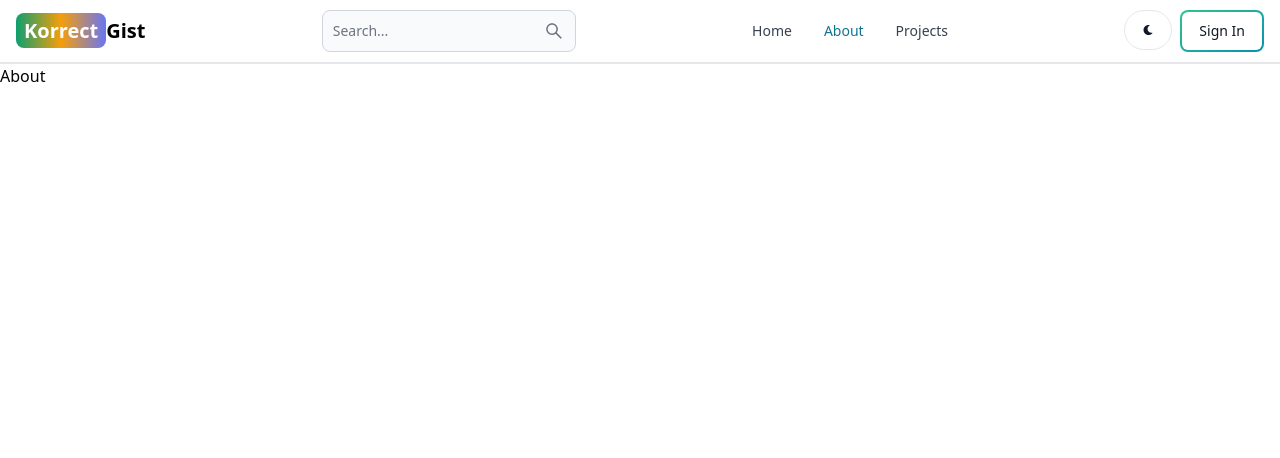
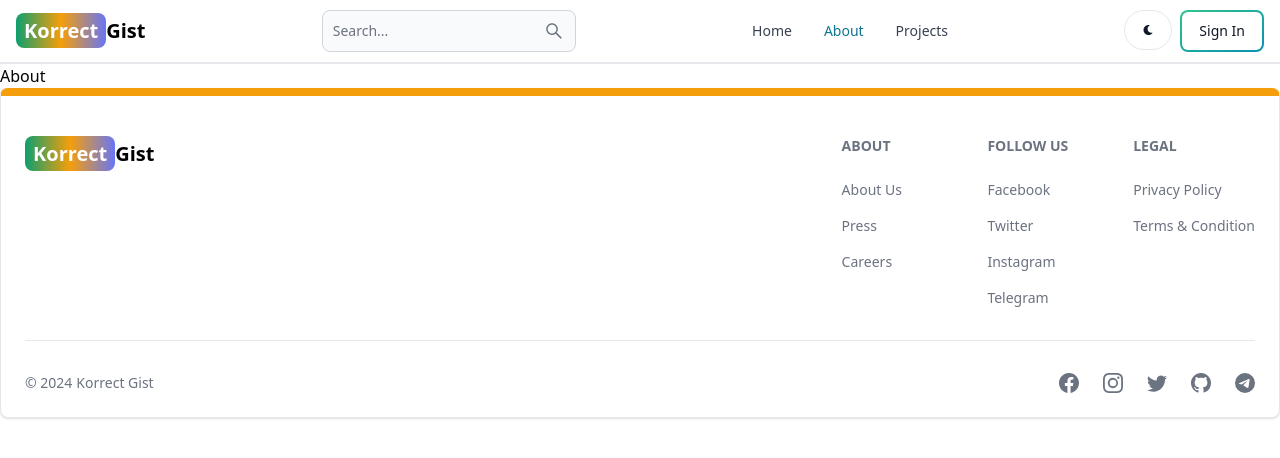
Before and after one commit to KayKay1992/KayGist-blog, a React (Vite) app in the folder client/: page /about in a window 1280 px wide. Shown: the top 458 px of the page. Built offline with nearby package versions, Linux system fonts and the light colour scheme.

Commit message:
Creating the footer components

```diff
--- a/client/src/App.jsx
+++ b/client/src/App.jsx
@@ -6,6 +6,7 @@
 import SignIn from "./Pages/Signin"
 import SignUp from "./Pages/SignUp"
 import Header from "./components/Header"
+import Footer from "./components/Footer"
 
 
 export default function App() {
@@ -22,6 +23,7 @@
 
       {/* <Route path="*" element={<NotFound />} /> */}
     </Routes>
+    <Footer/>
     </BrowserRouter>
   )
 }
--- /dev/null
+++ b/client/src/components/Footer.jsx
@@ -0,0 +1,58 @@
+import { Footer } from "flowbite-react"
+import { Link } from "react-router-dom"
+import {BsFacebook, BsInstagram, BsTwitter, BsGithub, BsTelegram} from "react-icons/bs"
+
+export default function FooterCom() {
+  return (
+    <Footer container className="border border-t-8 border-t-amber-500">
+        <div className="w-full max-w-7xl mx-auto">
+            <div className="grid w-full justify-between sm:flex md:grid-cols-1">
+                <div className="mt-5">
+                <Link to="/" className='self-center whitespace-nowrap text-lg sm:text-xl font-semibold dark:text-white'>
+                <span className='px-2 py-1 rounded-lg bg-gradient-to-r from-green-500 via-amber-500 to-indigo-500 text-white'>
+                 Korrect
+                 </span>Gist
+                 </Link>
+                </div>
+                <div className="grid grid-cols-2 gap-8 mt-4 sm:grid-cols-3 sm:gap-6">
+                    <div>
+                    <Footer.Title title="About"/>
+                    <Footer.LinkGroup col>
+                        <Footer.Link href="/about" target="_blank" rel="noopener noreferrer">About Us</Footer.Link>
+                        <Footer.Link href="#">Press</Footer.Link>
+                        <Footer.Link href="#">Careers</Footer.Link>
+                    </Footer.LinkGroup>
+                    </div>
+                    <div>
+                    <Footer.Title title="Follow Us"/>
+                    <Footer.LinkGroup col>
+                        <Footer.Link href="#" target="_blank" rel="noopener noreferrer">Facebook</Footer.Link>
+                        <Footer.Link href="#">Twitter</Footer.Link>
+                        <Footer.Link href="#">Instagram</Footer.Link>
+                        <Footer.Link href="#">Telegram</Footer.Link>
+                    </Footer.LinkGroup>
+                    </div>
+                    <div>
+                    <Footer.Title title="legal"/>
+                    <Footer.LinkGroup col>
+                        <Footer.Link href="#" target="_blank" rel="noopener noreferrer">Privacy Policy</Footer.Link>
+                        <Footer.Link href="#">Terms &amp; Condition</Footer.Link>
+                    </Footer.LinkGroup>
+                    </div>
+                </div>
+            </div>
+            <Footer.Divider/>
+            <div className="w-full sm:flex sm:items-center sm:justify-between">
+                <Footer.Copyright href="#" by="Korrect Gist" year={new Date().getFullYear()}/>
+                <div className="flex gap-6 sm:mt-0 mt-4 sm:justify-center">
+                    <Footer.Icon href="#" icon={BsFacebook}/>
+                    <Footer.Icon href="#" icon={BsInstagram}/>
+                    <Footer.Icon href="#" icon={BsTwitter}/>
+                    <Footer.Icon href="#" icon={BsGithub}/>
+                    <Footer.Icon href="#" icon={BsTelegram}/>
+                </div>
+            </div>
+        </div>
+    </Footer>
+  )
+}
```
